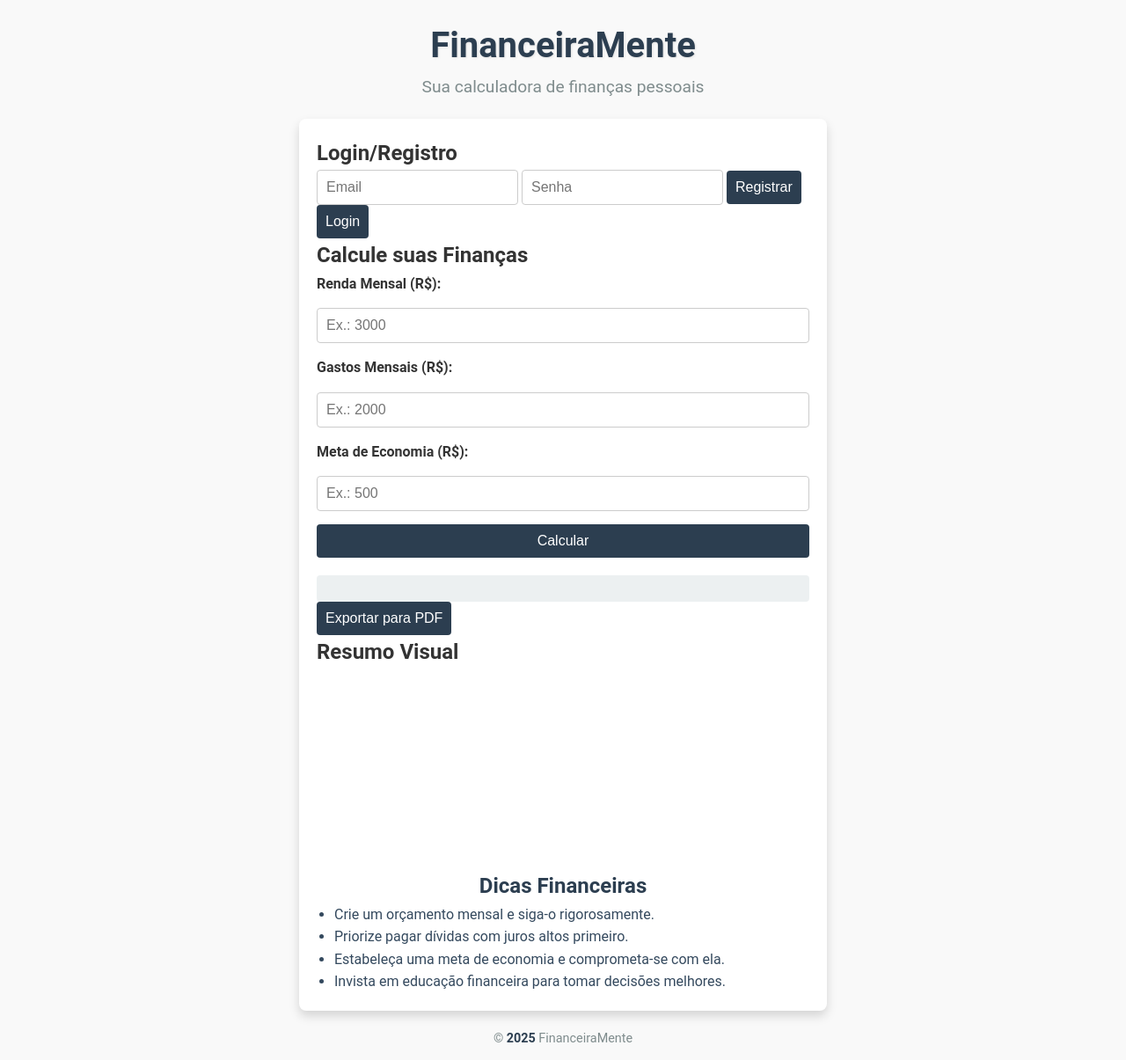
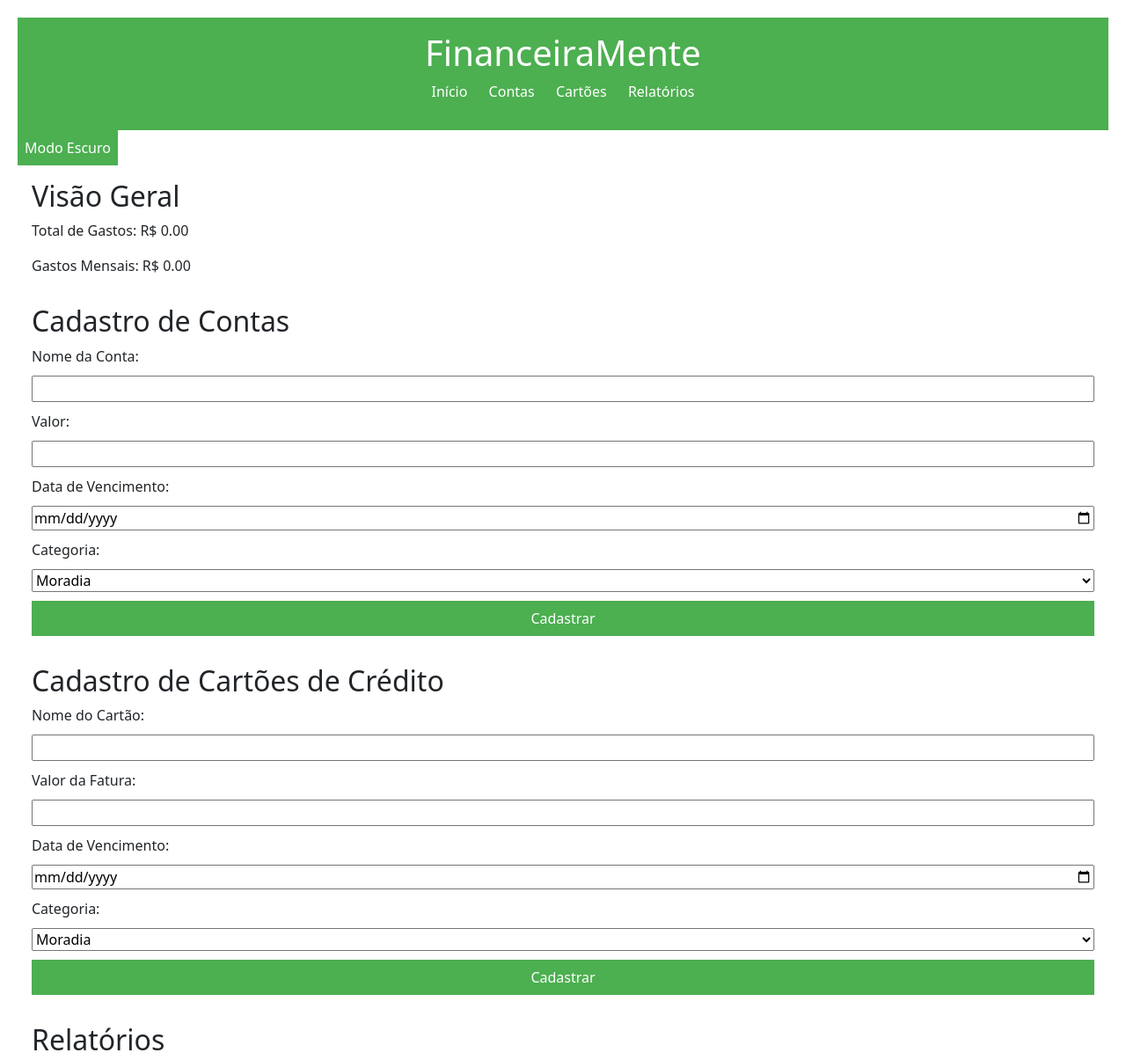
Before and after one commit to alissonreno/FinanceiraMente, a plain HTML site: page index.html in a window 1280 px wide. Shown: the top 1205 px of the page at 88% size. Drawn offline with nearby package versions, Linux system fonts and the light colour scheme.

Commit message:
Add files via upload

```diff
--- a/index.html
+++ b/index.html
@@ -4,60 +4,100 @@
     <meta charset="UTF-8">
     <meta name="viewport" content="width=device-width, initial-scale=1.0">
     <title>FinanceiraMente</title>
-    <link rel="stylesheet" href="styles.css">
+    <link rel="stylesheet" href="style.css">
+    <link href="https://cdn.jsdelivr.net/npm/bootstrap@5.3.0-alpha1/dist/css/bootstrap.min.css" rel="stylesheet">
     <script src="https://cdn.jsdelivr.net/npm/chart.js"></script>
-    <script src="https://cdnjs.cloudflare.com/ajax/libs/jspdf/2.5.1/jspdf.umd.min.js"></script>
-    <script src="https://www.gstatic.com/firebasejs/9.23.0/firebase-app.js"></script>
-    <script src="https://www.gstatic.com/firebasejs/9.23.0/firebase-auth.js"></script>
 </head>
 <body>
+    <!-- Código HTML já fornecido -->
+    <script src="script.js"></script>
+    <script src="https://cdn.jsdelivr.net/npm/bootstrap@5.3.0-alpha1/dist/js/bootstrap.bundle.min.js"></script>
+</body>
     <header>
         <h1>FinanceiraMente</h1>
-        <p>Sua calculadora de finanças pessoais</p>
+        <nav>
+            <ul>
+                <li><a href="#home">Início</a></li>
+                <li><a href="#contas">Contas</a></li>
+                <li><a href="#cartoes">Cartões</a></li>
+                <li><a href="#relatorios">Relatórios</a></li>
+            </ul>
+        </nav>
     </header>
+    <button id="toggle-dark-mode">Modo Escuro</button>
     <main>
-        <section id="login">
-            <h2>Login/Registro</h2>
-            <input type="email" id="email" placeholder="Email">
-            <input type="password" id="senha" placeholder="Senha">
-            <button onclick="registrar(document.getElementById('email').value, document.getElementById('senha').value)">Registrar</button>
-            <button onclick="login(document.getElementById('email').value, document.getElementById('senha').value)">Login</button>
+        <section id="home">
+            <h2>Visão Geral</h2>
+            <div id="resumo-financeiro">
+                <p>Total de Gastos: R$ <span id="total-gastos">0.00</span></p>
+                <p>Gastos Mensais: R$ <span id="gastos-mensais">0.00</span></p>
+            </div>
         </section>
 
-        <section id="calculadora">
-            <h2>Calcule suas Finanças</h2>
-            <form id="financeForm">
-                <label for="renda">Renda Mensal (R$):</label>
-                <input type="number" id="renda" placeholder="Ex.: 3000" required>
-                <label for="gastos">Gastos Mensais (R$):</label>
-                <input type="number" id="gastos" placeholder="Ex.: 2000" required>
-                <label for="meta">Meta de Economia (R$):</label>
-                <input type="number" id="meta" placeholder="Ex.: 500" required>
-                <button type="button" onclick="calcularFinancas()">Calcular</button>
+        <section id="contas">
+            <h2>Cadastro de Contas</h2>
+            <form id="form-contas">
+                <label for="nome-conta">Nome da Conta:</label>
+                <input type="text" id="nome-conta" required>
+
+                <label for="valor-conta">Valor:</label>
+                <input type="number" id="valor-conta" step="0.01" required>
+
+                <label for="vencimento-conta">Data de Vencimento:</label>
+                <input type="date" id="vencimento-conta" required>
+
+                <label for="categoria-conta">Categoria:</label>
+        <select id="categoria-conta" required>
+            <option value="moradia">Moradia</option>
+            <option value="alimentacao">Alimentação</option>
+            <option value="transporte">Transporte</option>
+            <option value="lazer">Lazer</option>
+            <option value="outros">Outros</option>
+        </select>
+
+                <button type="submit">Cadastrar</button>
             </form>
-            <div id="resultado"></div>
+            <ul id="lista-contas"></ul>
         </section>
-        <button id="exportarPDF">Exportar para PDF</button>
-        <section id="grafico">
-            <h2>Resumo Visual</h2>
-            <canvas id="financasChart" width="400" height="200"></canvas>
+
+        <section id="cartoes">
+            <h2>Cadastro de Cartões de Crédito</h2>
+            <form id="form-cartoes">
+                <label for="nome-cartao">Nome do Cartão:</label>
+                <input type="text" id="nome-cartao" required>
+
+                <label for="valor-fatura">Valor da Fatura:</label>
+                <input type="number" id="valor-fatura" step="0.01" required>
+
+                <label for="vencimento-fatura">Data de Vencimento:</label>
+                <input type="date" id="vencimento-fatura" required>
+
+                <label for="categoria-cartao">Categoria:</label>
+        <select id="categoria-cartao" required>
+            <option value="moradia">Moradia</option>
+            <option value="alimentacao">Alimentação</option>
+            <option value="transporte">Transporte</option>
+            <option value="lazer">Lazer</option>
+            <option value="outros">Outros</option>
+        </select>
+
+                <button type="submit">Cadastrar</button>
+            </form>
+            <ul id="lista-cartoes"></ul>
         </section>
-        <section id="dicas">
-            <h2>Dicas Financeiras</h2>
-            <ul id="listaDicas">
-                <li>Crie um orçamento mensal e siga-o rigorosamente.</li>
-                <li>Priorize pagar dívidas com juros altos primeiro.</li>
-                <li>Estabeleça uma meta de economia e comprometa-se com ela.</li>
-                <li>Invista em educação financeira para tomar decisões melhores.</li>
-            </ul>
+
+        <section id="relatorios">
+            <h2>Relatórios</h2>
+            <div id="grafico-gastos">
+                <!-- Aqui pode ser adicionado um gráfico futuramente -->
+            </div>
         </section>
     </main>
+
     <footer>
-        <p>&copy; <span id="anoAtual"></span> FinanceiraMente</p>
+        <p>&copy; 2025 ARSF FinanceiraMente</p>
     </footer>
-    <script>
-        document.getElementById('anoAtual').textContent = new Date().getFullYear();
-    </script>
+
     <script src="script.js"></script>
 </body>
 </html>
--- a/script.js
+++ b/script.js
@@ -1,123 +1,207 @@
-// Configuração do Firebase
-const firebaseConfig = {
-    apiKey: "SUA_API_KEY",
-    authDomain: "SEU_AUTH_DOMAIN",
-    projectId: "SEU_PROJECT_ID",
-    storageBucket: "SEU_STORAGE_BUCKET",
-    messagingSenderId: "SEU_MESSAGING_SENDER_ID",
-    appId: "SEU_APP_ID"
-};
+document.addEventListener("DOMContentLoaded", () => {
+    const formContas = document.getElementById("form-contas");
+    const listaContas = document.getElementById("lista-contas");
+    const formCartoes = document.getElementById("form-cartoes");
+    const listaCartoes = document.getElementById("lista-cartoes");
+    const totalGastos = document.getElementById("total-gastos");
+    const gastosMensais = document.getElementById("gastos-mensais");
 
-// Inicializar Firebase
-const app = firebase.initializeApp(firebaseConfig);
-const auth = firebase.auth();
-const db = firebase.firestore();
+    let contas = JSON.parse(localStorage.getItem("contas")) || [];
+    let cartoes = JSON.parse(localStorage.getItem("cartoes")) || [];
+    let total = 0;
+// Função para atualizar lista de contas
+function atualizarListaContas() {
+    listaContas.innerHTML = "";
+    total = 0;
 
-// Função de Login
-function login(email, senha) {
-    auth.signInWithEmailAndPassword(email, senha)
-        .then(() => alert("Login realizado com sucesso!"))
-        .catch((error) => alert("Erro ao fazer login: " + error.message));
+    const categorias = {};
+
+    contas.forEach((conta) => {
+        const li = document.createElement("li");
+        li.textContent = `${conta.nome} - R$ ${conta.valor.toFixed(2)} (${conta.categoria})`;
+        listaContas.appendChild(li);
+
+        total += conta.valor;
+
+        // Agrupar por categoria
+        if (!categorias[conta.categoria]) {
+            categorias[conta.categoria] = 0;
+        }
+        categorias[conta.categoria] += conta.valor;
+    });
+
+    totalGastos.textContent = total.toFixed(2);
+    gastosMensais.textContent = total.toFixed(2);
+    localStorage.setItem("contas", JSON.stringify(contas));
+
+    // Atualizar gráfico
+    atualizarGrafico(categorias);
 }
 
-// Função de Registro
-function registrar(email, senha) {
-    auth.createUserWithEmailAndPassword(email, senha)
-        .then(() => alert("Conta criada com sucesso!"))
-        .catch((error) => alert("Erro ao criar conta: " + error.message));
+// Função para atualizar lista de cartões
+function atualizarListaCartoes() {
+    listaCartoes.innerHTML = "";
+
+    const categorias = {};
+
+    cartoes.forEach((cartao) => {
+        const li = document.createElement("li");
+        li.textContent = `${cartao.nome} - R$ ${cartao.valor.toFixed(2)} (${cartao.categoria})`;
+        listaCartoes.appendChild(li);
+
+        total += cartao.valor;
+
+        // Agrupar por categoria
+        if (!categorias[cartao.categoria]) {
+            categorias[cartao.categoria] = 0;
+        }
+        categorias[cartao.categoria] += cartao.valor;
+    });
+
+    totalGastos.textContent = total.toFixed(2);
+    gastosMensais.textContent = total.toFixed(2);
+    localStorage.setItem("cartoes", JSON.stringify(cartoes));
+
+    // Atualizar gráfico
+    atualizarGrafico(categorias);
 }
 
-// Função para salvar dados no Firestore
-function salvarDados(renda, gastos, meta) {
-    const user = auth.currentUser;
-    if (user) {
-        db.collection("usuarios").doc(user.uid).set({
-            renda: renda,
-            gastos: gastos,
-            meta: meta
-        }).then(() => alert("Dados salvos com sucesso!"))
-          .catch((error) => alert("Erro ao salvar dados: " + error.message));
-    } else {
-        alert("Faça login para salvar seus dados.");
+// Função para atualizar gráfico com categorias
+function atualizarGrafico(categorias) {
+    const ctx = document.getElementById("grafico-gastos").getContext("2d");
+
+    const labels = Object.keys(categorias);
+    const valores = Object.values(categorias);
+
+    if (window.grafico) {
+        window.grafico.destroy();
+    }
+
+    window.grafico = new Chart(ctx, {
+        type: "pie",
+        data: {
+            labels: labels,
+            datasets: [
+                {
+                    label: "Gastos por Categoria",
+                    data: valores,
+                    backgroundColor: ["#FF6384", "#36A2EB", "#FFCE56", "#4BC0C0", "#9966FF"],
+                    borderColor: ["#FF6384", "#36A2EB", "#FFCE56", "#4BC0C0", "#9966FF"],
+                    borderWidth: 1,
+                },
+            ],
+        },
+        options: {
+            responsive: true,
+        },
+    });
+}
+
+    formContas.addEventListener("submit", (e) => {
+        e.preventDefault();
+
+        const nome = document.getElementById("nome-conta").value;
+        const valor = parseFloat(document.getElementById("valor-conta").value);
+        const vencimento = document.getElementById("vencimento-conta").value;
+
+        if (nome && valor && vencimento) {
+            contas.push({ nome, valor, vencimento });
+            atualizarListaContas();
+            formContas.reset();
+        }
+    });
+
+    formCartoes.addEventListener("submit", (e) => {
+        e.preventDefault();
+
+        const nome = document.getElementById("nome-cartao").value;
+        const valor = parseFloat(document.getElementById("valor-fatura").value);
+        const vencimento = document.getElementById("vencimento-fatura").value;
+
+        if (nome && valor && vencimento) {
+            cartoes.push({ nome, valor, vencimento });
+            atualizarListaCartoes();
+            formCartoes.reset();
+        }
+    });
+
+    atualizarListaContas();
+    atualizarListaCartoes();
+});
+
+function verificarVencimentos() {
+    const hoje = new Date();
+    const notificacoes = [];
+
+    contas.forEach((conta) => {
+        const vencimento = new Date(conta.vencimento);
+        const diffTime = vencimento - hoje;
+        const diffDays = Math.ceil(diffTime / (1000 * 60 * 60 * 24));
+
+        if (diffDays <= 7 && diffDays >= 0) {
+            notificacoes.push(`A conta "${conta.nome}" vence em ${diffDays} dias.`);
+        }
+    });
+
+    cartoes.forEach((cartao) => {
+        const vencimento = new Date(cartao.vencimento);
+        const diffTime = vencimento - hoje;
+        const diffDays = Math.ceil(diffTime / (1000 * 60 * 60 * 24));
+
+        if (diffDays <= 7 && diffDays >= 0) {
+            notificacoes.push(`A fatura do cartão "${cartao.nome}" vence em ${diffDays} dias.`);
+        }
+    });
+
+    if (notificacoes.length > 0) {
+        alert("Notificações de Vencimentos:\n" + notificacoes.join("\n"));
     }
 }
 
-// Função para calcular finanças
-function calcularFinancas() {
-    const renda = parseFloat(document.getElementById('renda').value) || 0;
-    const gastos = parseFloat(document.getElementById('gastos').value) || 0;
-    const meta = parseFloat(document.getElementById('meta').value) || 0;
+// Verificar vencimentos ao carregar a página
+verificarVencimentos();
 
-    const saldo = renda - gastos;
-    const economia = saldo >= meta ? "Você alcançou sua meta!" : "Faltam R$" + (meta - saldo).toFixed(2) + " para alcançar sua meta.";
+function atualizarGrafico() {
+    const ctx = document.getElementById("grafico-gastos").getContext("2d");
 
-    const resultadoDiv = document.getElementById('resultado');
-    resultadoDiv.innerHTML = `
-        <p><strong>Saldo Mensal:</strong> R$${saldo.toFixed(2)}</p>
-        <p>${economia}</p>
-    `;
+    const categorias = ["Contas", "Cartões"];
+    const valores = [
+        contas.reduce((sum, conta) => sum + conta.valor, 0),
+        cartoes.reduce((sum, cartao) => sum + cartao.valor, 0),
+    ];
 
-    // Salvar no localStorage
-    localStorage.setItem('renda', renda);
-    localStorage.setItem('gastos', gastos);
-    localStorage.setItem('meta', meta);
+    if (window.grafico) {
+        window.grafico.destroy();
+    }
 
-    // Atualizar o gráfico
-    atualizarGrafico(renda, gastos, saldo);
-
-    // Salvar no Firestore
-    salvarDados(renda, gastos, meta);
-}
-
-// Função para atualizar o gráfico
-function atualizarGrafico(renda, gastos, saldo) {
-    const ctx = document.getElementById('financasChart').getContext('2d');
-    const financasChart = new Chart(ctx, {
-        type: 'bar',
+    window.grafico = new Chart(ctx, {
+        type: "bar",
         data: {
-            labels: ['Renda', 'Gastos', 'Saldo'],
-            datasets: [{
-                label: 'Valores (R$)',
-                data: [renda, gastos, saldo],
-                backgroundColor: ['#2ecc71', '#e74c3c', '#3498db'],
-                borderColor: ['#27ae60', '#c0392b', '#2980b9'],
-                borderWidth: 1
-            }]
+            labels: categorias,
+            datasets: [
+                {
+                    label: "Gastos por Categoria",
+                    data: valores,
+                    backgroundColor: ["rgba(75, 192, 192, 0.2)", "rgba(255, 99, 132, 0.2)"],
+                    borderColor: ["rgba(75, 192, 192, 1)", "rgba(255, 99, 132, 1)"],
+                    borderWidth: 1,
+                },
+            ],
         },
         options: {
             scales: {
                 y: {
-                    beginAtZero: true
-                }
-            }
-        }
+                    beginAtZero: true,
+                },
+            },
+        },
     });
 }
 
-// Carregar dados do localStorage ao carregar a página
-document.addEventListener('DOMContentLoaded', () => {
-    const rendaSalva = localStorage.getItem('renda');
-    const gastosSalvos = localStorage.getItem('gastos');
-    const metaSalva = localStorage.getItem('meta');
+atualizarGrafico();
 
-    if (rendaSalva) document.getElementById('renda').value = rendaSalva;
-    if (gastosSalvos) document.getElementById('gastos').value = gastosSalvos;
-    if (metaSalva) document.getElementById('meta').value = metaSalva;
+const toggleDarkMode = document.getElementById("toggle-dark-mode");
+
+toggleDarkMode.addEventListener("click", () => {
+    document.body.classList.toggle("dark-mode");
 });
-
-// Exportar relatório para PDF
-document.getElementById('exportarPDF').addEventListener('click', () => {
-    const renda = parseFloat(document.getElementById('renda').value) || 0;
-    const gastos = parseFloat(document.getElementById('gastos').value) || 0;
-    const meta = parseFloat(document.getElementById('meta').value) || 0;
-    const saldo = renda - gastos;
-
-    const { jsPDF } = window.jspdf;
-    const doc = new jsPDF();
-    doc.text("Relatório Financeiro", 10, 10);
-    doc.text(`Renda Mensal: R$${renda.toFixed(2)}`, 10, 20);
-    doc.text(`Gastos Mensais: R$${gastos.toFixed(2)}`, 10, 30);
-    doc.text(`Saldo Mensal: R$${saldo.toFixed(2)}`, 10, 40);
-    doc.text(`Meta de Economia: R$${meta.toFixed(2)}`, 10, 50);
-    doc.save("relatorio_financeiro.pdf");
-});
--- /dev/null
+++ b/style.css
@@ -0,0 +1,69 @@
+body {
+    font-family: Arial, sans-serif;
+    margin: 0;
+    padding: 0;
+    background-color: #f4f4f9;
+}
+
+header {
+    background-color: #4CAF50;
+    color: white;
+    padding: 1rem;
+    text-align: center;
+}
+
+nav ul {
+    list-style: none;
+    padding: 0;
+}
+
+nav ul li {
+    display: inline;
+    margin: 0 10px;
+}
+
+nav ul li a {
+    color: white;
+    text-decoration: none;
+}
+
+main {
+    padding: 1rem;
+}
+
+section {
+    margin-bottom: 2rem;
+}
+
+form {
+    display: flex;
+    flex-direction: column;
+    gap: 10px;
+}
+
+button {
+    background-color: #4CAF50;
+    color: white;
+    padding: 0.5rem;
+    border: none;
+    cursor: pointer;
+}
+
+button:hover {
+    background-color: #45a049;
+}
+
+body {
+    padding: 20px;
+}
+
+.dark-mode {
+    background-color: #121212;
+    color: #ffffff;
+}
+
+.dark-mode button {
+    background-color: #1e1e1e;
+    color: #ffffff;
+    border: 1px solid #ffffff;
+}
```
